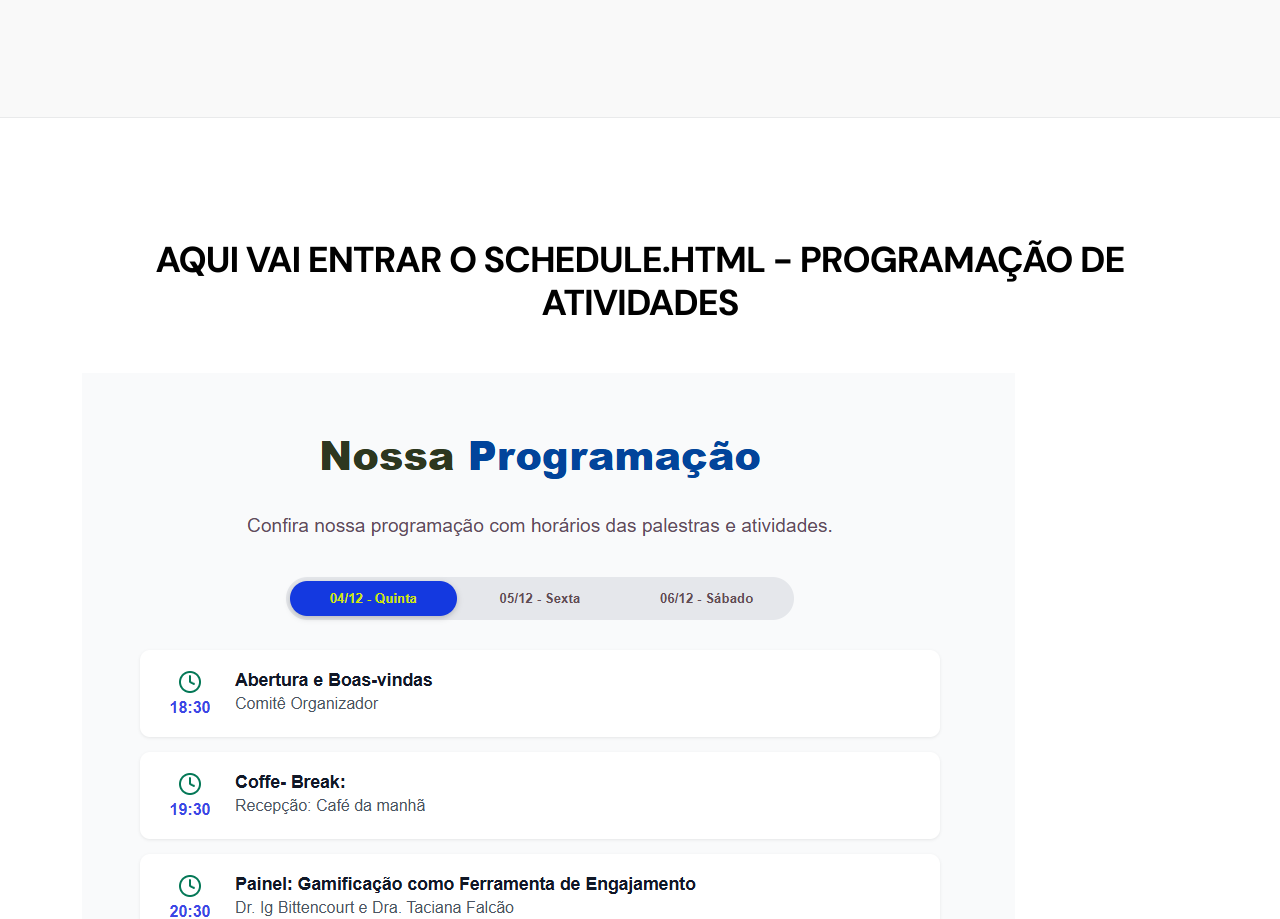
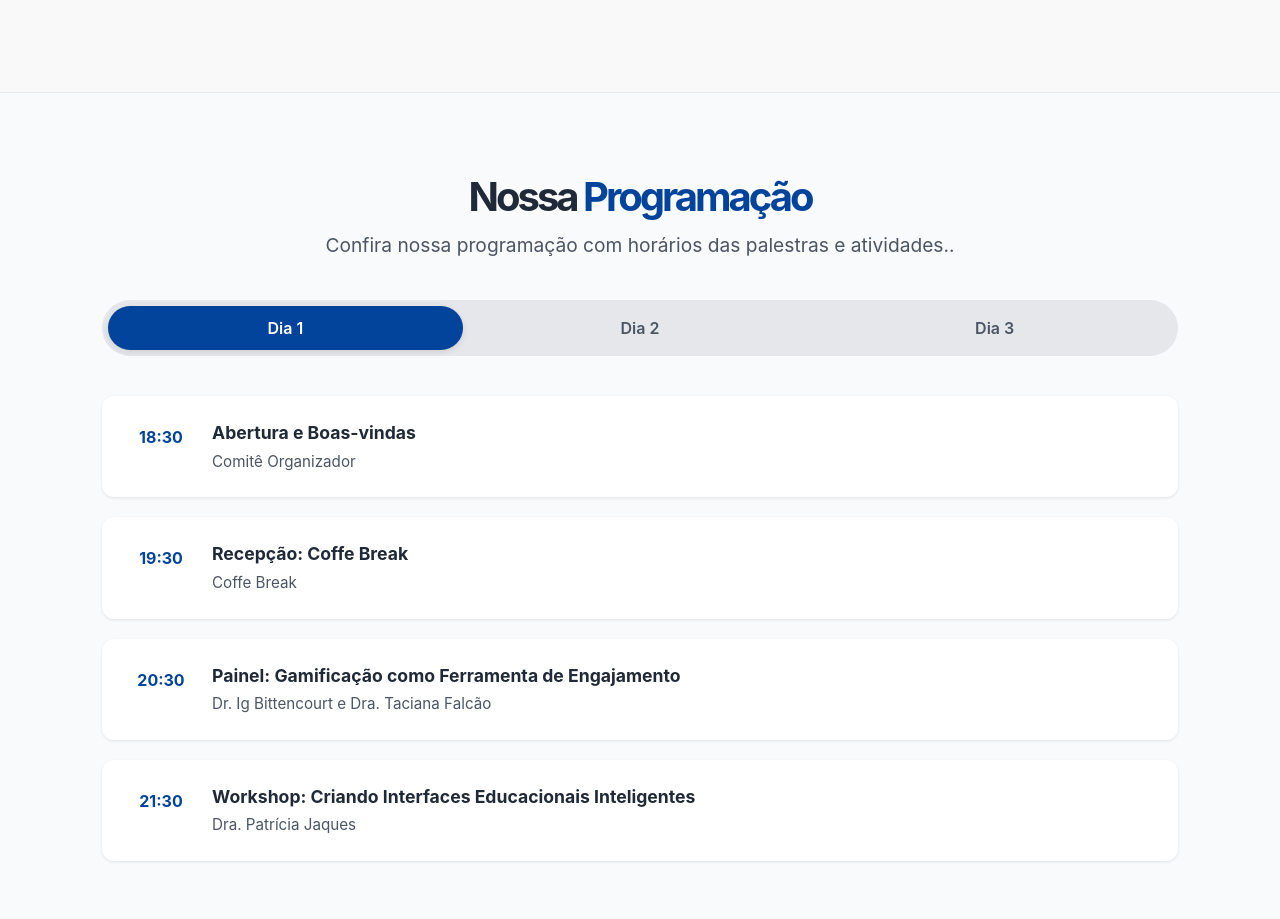
Before and after one commit to ppges-unipampa/wpies, a plain HTML site: page index.html in a window 1280 px wide. Shown: the part 1878-2797 px from the top of the page. Drawn offline with Linux system fonts and the light colour scheme.

Commit message:
Mudanças schedule
FIX:

Ajustado o schedule para sua localização;
Criado um  arquivo "schedule.css" na pasta "css" para o quadro de programação(schedule)
Criado um arquivo "schedule.js" na pasta raiz para o quadro de programação(schedule) - OBS: colocar ele futuramente na pasta padrão que é a "js" e fazer os apontamentos

```diff
--- /dev/null
+++ b/css/schedule.css
@@ -0,0 +1,123 @@
+body {
+  font-family: 'Inter', sans-serif;
+  background-color: #f9fafb;
+  margin: 0;
+  padding: 0;
+}
+
+section {
+  padding: 80px 20px;
+  background-color: #f9fafb;
+}
+
+.container {
+  max-width: 1100px;
+  margin: 0 auto;
+}
+
+h2 {
+  font-size: 2.5rem;
+  font-weight: 700;
+  text-align: center;
+  color: #1f2937;
+  margin-bottom: 10px;
+}
+
+h2 span {
+  color: #02449b; /* Azul */
+}
+
+p.subtitle {
+  text-align: center;
+  color: #4b5563;
+  font-size: 1.2rem;
+  margin-bottom: 40px;
+}
+
+.tabs {
+  display: flex;
+  justify-content: center;
+  background-color: #e5e7eb;
+  border-radius: 9999px;
+  padding: 6px;
+  margin-bottom: 40px;
+  flex-wrap: wrap;
+}
+
+.tab {
+  flex: 1;
+  min-width: 100px;
+  padding: 10px 20px;
+  font-weight: 600;
+  border-radius: 9999px;
+  background: none;
+  border: none;
+  cursor: pointer;
+  color: #4b5563;
+  transition: all 0.3s ease;
+}
+
+.tab.active {
+  background-color: #02449b; /* Azul */
+  color: white;
+  box-shadow: 0 2px 6px rgba(0,0,0,0.1);
+}
+
+.tab:hover {
+  background-color: #d1d5db;
+}
+
+.schedule {
+  position: relative;
+  transition: opacity 0.3s ease, transform 0.3s ease;
+}
+
+.event-card {
+  display: flex;
+  align-items: start;
+  gap: 16px;
+  background-color: white;
+  border-radius: 12px;
+  padding: 24px;
+  margin-bottom: 20px;
+  box-shadow: 0 1px 3px rgba(0,0,0,0.1);
+  transition: box-shadow 0.3s ease;
+}
+
+.event-card:hover {
+  box-shadow: 0 4px 8px rgba(0,0,0,0.15);
+}
+
+.event-time {
+  text-align: center;
+  color: #02449b; /* Azul */
+  font-weight: 700;
+  min-width: 70px;
+}
+
+.event-time i {
+  font-size: 22px;
+  display: block;
+  margin-bottom: 5px;
+}
+
+.event-title {
+  font-size: 1.1rem;
+  font-weight: 700;
+  color: #1f2937;
+  margin-bottom: 4px;
+}
+
+.event-speaker {
+  color: #4b5563;
+  font-size: 0.95rem;
+}
+
+@keyframes fadeIn {
+  from { opacity: 0; transform: translateY(20px); }
+  to { opacity: 1; transform: translateY(0); }
+}
+
+.fade-in {
+  animation: fadeIn 0.4s ease forwards;
+}
--- a/index.html
+++ b/index.html
@@ -23,6 +23,7 @@
         <link href="css/magnific-popup.css" rel="stylesheet">
 
         <link href="css/templatemo-first-portfolio-style.css" rel="stylesheet">
+        <link href="css/schedule.css" rel="stylesheet">
 
 <!--
 
@@ -219,15 +220,22 @@ https://templatemo.com/tm-578-first-portfolio
             </section>
 
 
+           <section id="schedule">
+    <div class="container">
+      <h2>Nossa <span>Programação</span></h2>
+      <p class="subtitle">Confira nossa programação com horários das palestras e atividades..</p>
 
+      <div class="tabs" id="tabs"></div>
 
-            <section class="clients section-padding">
+      <div class="schedule" id="schedule-content"></div>
+    </div>
+  </section>
+  <section class="clients section-padding">
                 <div class="container">
                     <div class="row align-items-center">
 
                         <div class="col-lg-12 col-12">
-                            <h3 class="text-center mb-5">AQUI VAI ENTRAR O SCHEDULE.HTML - PROGRAMAÇÃO DE ATIVIDADES</h3>
-                        <img src="images/clients/schedule.png">
+                            <h3 class="text-center mb-5"> PROGRAMAÇÃO DE ATIVIDADES</h3>
                         </div>
 
                         <div class="col-lg-2 col-4 ms-auto clients-item-height">
@@ -598,5 +606,6 @@ https://templatemo.com/tm-578-first-portfolio
         <script src="js/jquery.magnific-popup.min.js"></script>
         <script src="js/magnific-popup-options.js"></script>
         <script src="js/custom.js"></script>
+        <script src="schedule.js"></script>
  </body>
 </html>
--- /dev/null
+++ b/schedule.js
@@ -0,0 +1,67 @@
+const scheduleData = {
+  "Dia 1": [
+    { time: "18:30", title: "Abertura e Boas-vindas", speaker: "Comitê Organizador" },
+    { time: "19:30", title: "Recepção: Coffe Break", speaker: "Coffe Break" },
+    { time: "20:30", title: "Painel: Gamificação como Ferramenta de Engajamento", speaker: "Dr. Ig Bittencourt e Dra. Taciana Falcão" },
+    { time: "21:30", title: "Workshop: Criando Interfaces Educacionais Inteligentes", speaker: "Dra. Patrícia Jaques" },
+  ],
+  "Dia 2": [
+    { time: "18:30", title: "Palestra: Realidade Virtual e Aumentada na Sala de Aula", speaker: "Dr. André Neves" },
+    { time: "19:30", title: "Sessão Técnica: Novas Tecnologias Educacionais", speaker: "Dr. Sean Siqueira" },
+    { time: "20:30", title: "Mesa Redonda: Desafios e Oportunidades na Educação Digital", speaker: "Todos os palestrantes" },
+    { time: "21:30", title: "Sessão de Networking Guiado", speaker: "Comitê Organizador" }
+  ],
+  "Dia 3": [
+    { time: "09:00", title: "Palestra Magna: Impacto Social da Tecnologia Educacional", speaker: "Dra. Elisa Fernandes" },
+    { time: "11:30", title: "Workshop: Design Thinking para Inovação em Projetos Educacionais", speaker: "Equipe InovaLab" },
+    { time: "13:30", title: "Case Study: Implementação de Plataformas Adaptativas", speaker: "Prof. Marcos Almeida" },
+    { time: "15:30", title: "Debate: Personalização do Aprendizado com IA", speaker: "Dra. Patrícia Jaques e Dr. Cristiano Maciel" },
+    { time: "15:30", title: "Cerimônia de Encerramento", speaker: "Comitê Organizador" }
+  ],
+
+};
+
+const tabsContainer = document.getElementById('tabs');
+const contentContainer = document.getElementById('schedule-content');
+
+// Cria as abas
+Object.keys(scheduleData).forEach((day, idx) => {
+  const btn = document.createElement('button');
+  btn.textContent = day;
+  btn.classList.add('tab');
+  if (idx === 0) btn.classList.add('active');
+  btn.addEventListener('click', () => {
+    document.querySelectorAll('.tab').forEach(t => t.classList.remove('active'));
+    btn.classList.add('active');
+    renderSchedule(day);
+  });
+  tabsContainer.appendChild(btn);
+});
+
+// Renderiza a programação do dia
+function renderSchedule(day) {
+  contentContainer.innerHTML = '';
+  contentContainer.classList.remove('fade-in');
+  void contentContainer.offsetWidth;
+
+  const events = scheduleData[day];
+  events.forEach(event => {
+    const card = document.createElement('div');
+    card.className = 'event-card';
+    card.innerHTML = `
+      <div class="event-time">
+        <i class="lucide-clock"></i>
+        <span>${event.time}</span>
+      </div>
+      <div>
+        <div class="event-title">${event.title}</div>
+        <div class="event-speaker">${event.speaker}</div>
+      </div>
+    `;
+    contentContainer.appendChild(card);
+  });
+
+  contentContainer.classList.add('fade-in');
+}
+
+renderSchedule("Dia 1");
```
Also changed, not shown: index1.html (added, +31 -0 lines).
